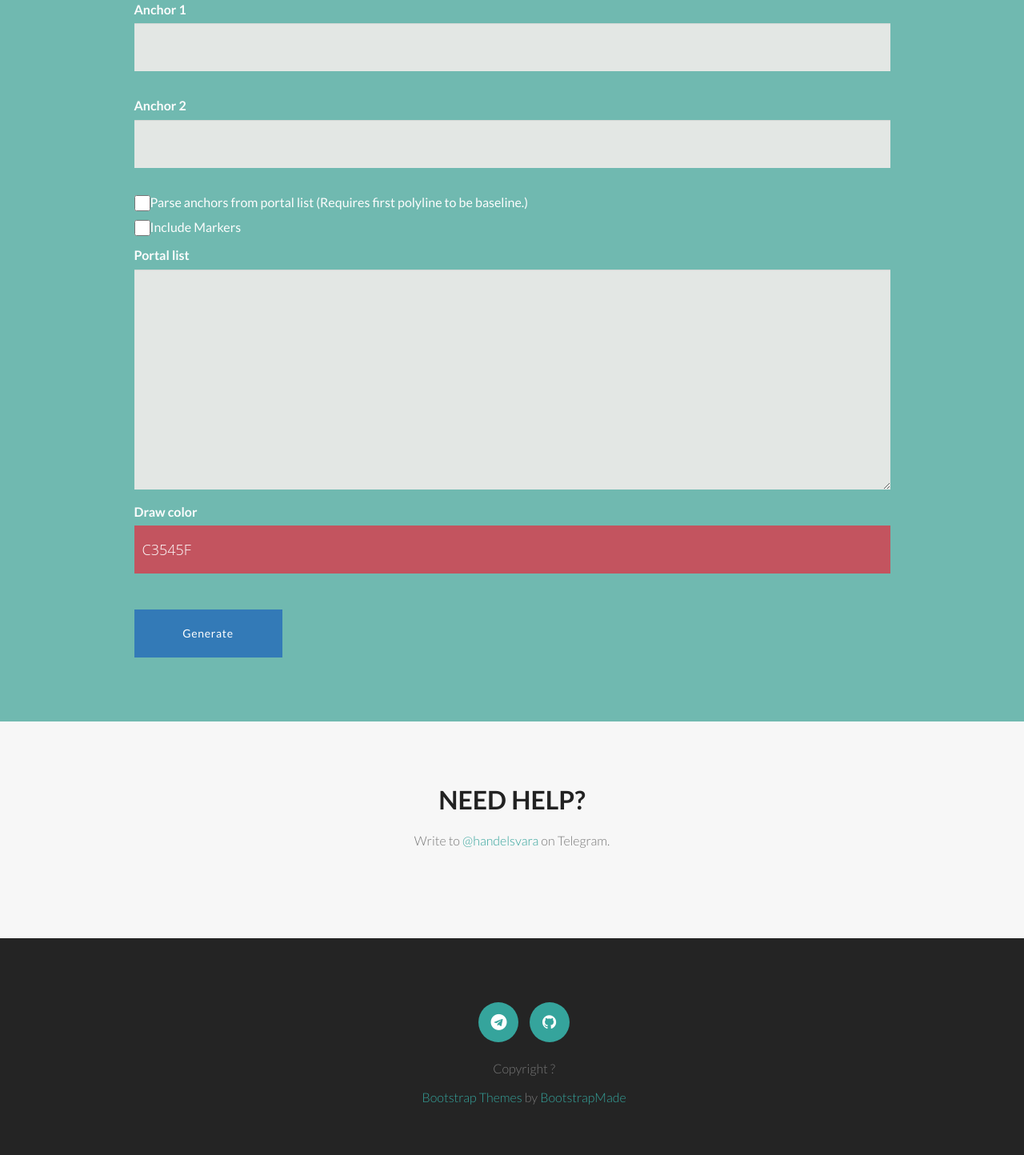
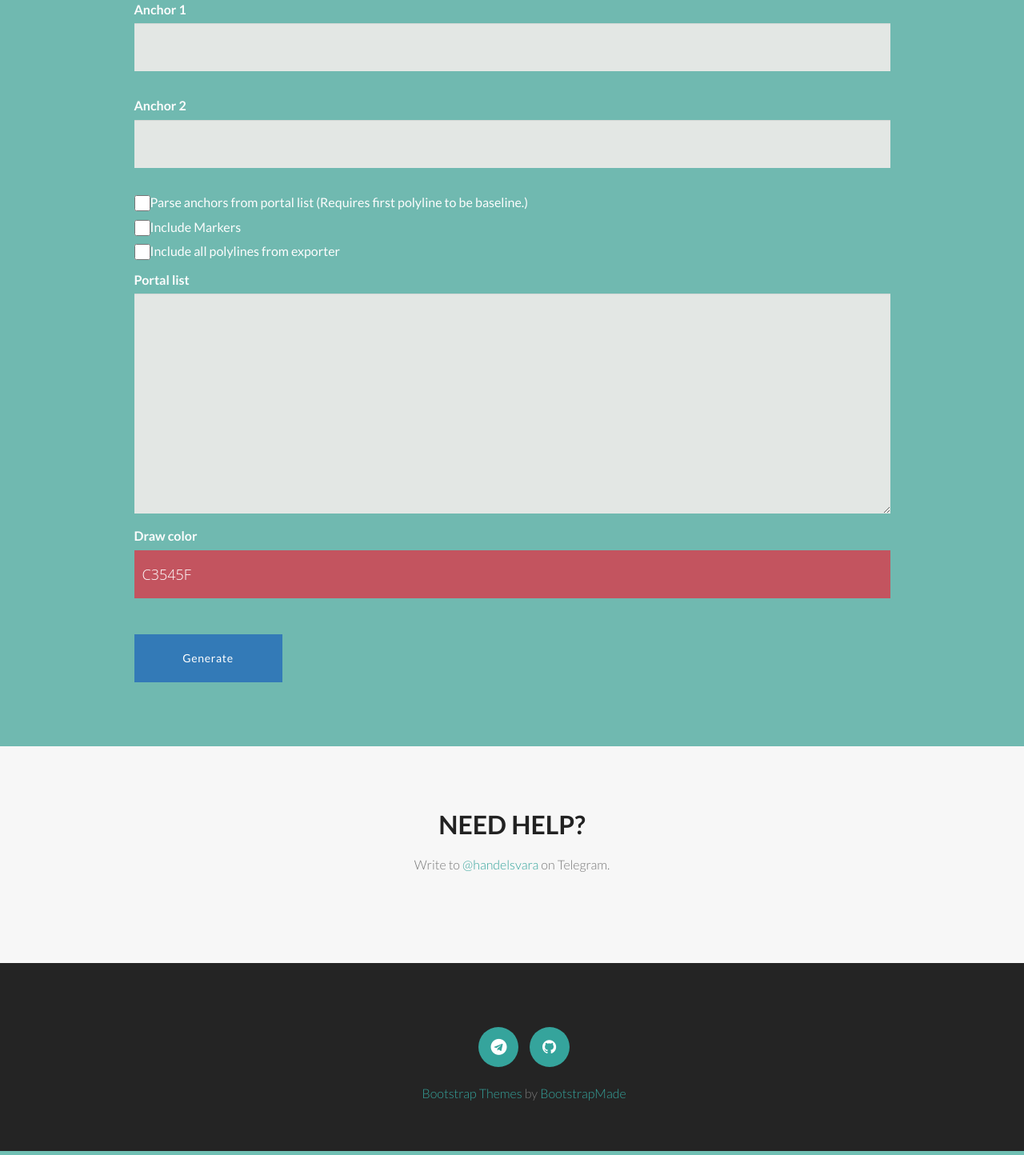
Before and after one commit to fulhack-io/field-drawer, a Flask app: page / in a window 1280 px wide. Shown: the part 268-1712 px from the top of the page at 80% size. Run offline with Flask 2, Linux system fonts and the light colour scheme; some libraries are stand-ins or nearby versions.

Commit message:
Added support to include all polylines

```diff
--- a/app/field_drawer.py
+++ b/app/field_drawer.py
@@ -4,13 +4,14 @@ import simplejson as json
 
 class FieldDrawer:
 
-    def __init__(self, a1, a2, portal_list_f, include_markers, draw_color):
+    def __init__(self, a1, a2, portal_list_f, include_markers, include_all_polylines, draw_color):
         self.portal_list_f = portal_list_f
         self.anchor_1_lat = a1.split(',')[0]
         self.anchor_1_lng = a1.split(',')[1]
         self.anchor_2_lat = a2.split(',')[0]
         self.anchor_2_lng = a2.split(',')[1]
         self.include_markers = include_markers
+        self.include_all_polylines = include_all_polylines
         self.color = draw_color
 
     def parse_portal_list_json(self):
@@ -27,7 +28,6 @@ class FieldDrawer:
                                                                                                                        self.color)
         # Draw field
         for portal in portal_list:
-            print(portal)
             if portal["type"] == "marker":
                 try:
                     res += '{{"type":"polyline","latLngs":[{{"lat":{},"lng":{}}},{{"lat":{},"lng":{}}},{{"lat":{},"lng":{}}}],"color":"#{}"}},\n'.format(self.anchor_1_lat,
@@ -45,6 +45,8 @@ class FieldDrawer:
 
                 except Exception as e:
                     return "Unable to generate, verify that the following key exist: {}".format(e)
+            elif portal["type"] == "polyline" and self.include_all_polylines:
+                res += str(portal).replace(' ', '').replace('\'', '"') + ',\n'
 
         res += "]"
         res = res.replace(',\n]', ']').replace(',]', ']')
--- a/app/forms.py
+++ b/app/forms.py
@@ -10,5 +10,6 @@ class DrawForm(FlaskForm):
                                 render_kw={"rows": 10, "cols": 100}
                                 )
     include_markers = BooleanField(u'Include Markers', validators=[Optional()])
+    include_all_polylines = BooleanField(u'Include all polylines from exporter', validators=[Optional()])
     parse_anchors = BooleanField(u'Parse anchors from portal list (Requires first polyline to be baseline.)')
     draw_color = StringField('Draw color')
--- a/app/main.py
+++ b/app/main.py
@@ -22,10 +22,9 @@ def index():
 @app.route('/draw', methods=['POST'])
 def draw():
     if request.method == 'POST':
-        print(request.form)
-
         parse_anchors = 'parse_anchors' in request.form
         include_markers = 'include_markers' in request.form
+        include_all_polylines = 'include_all_polylines' in request.form
 
         portal_list = request.form['portal_list']
         draw_color = request.form['draw_color']
@@ -41,7 +40,7 @@ def draw():
                     break
             parse_anchors = True
 
-        field = FieldDrawer(anchor1, anchor2, portal_list, include_markers, draw_color).generate()
+        field = FieldDrawer(anchor1, anchor2, portal_list, include_markers, include_all_polylines, draw_color).generate()
         return jsonify(result=field, anchor1=anchor1, anchor2=anchor2, parse_anchors=parse_anchors)
 
 
--- a/app/templates/draw.html
+++ b/app/templates/draw.html
@@ -73,6 +73,7 @@
                                 {{ wtf.form_field(form.anchor2) }}
                                 {{ wtf.form_field(form.parse_anchors) }}
                                 {{ wtf.form_field(form.include_markers) }}
+                                {{ wtf.form_field(form.include_all_polylines) }}
                                 {{ wtf.form_field(form.portal_list) }}
                                 {{ wtf.form_field(form.draw_color, class="jscolor", value="C3545F") }}
                                 <input type="submit" class="btn btn-lg btn-primary" value="Generate"/>
@@ -131,7 +132,6 @@
                 </div>
 
                 <div class="row align-center copyright">
-                    <div class="col-sm-12"><p>Copyright ?</p>
                         <div class="credits">
                             <!--
                                 All the links in the footer should remain intact.
```
